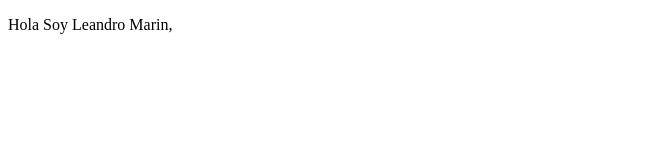
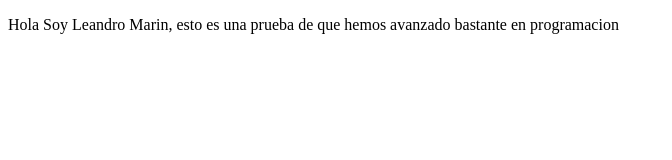
Before and after one commit to Nleandromarin/proyectoDemocursoprework, a plain HTML site: page index.html in a window 1280 px wide. Shown: the whole page, without its empty margins (0-672 px from the left). Drawn offline with Linux system fonts and the light colour scheme.

```diff
--- a/index.html
+++ b/index.html
@@ -8,7 +8,7 @@
 </head>
 <body>
     <p>
-        Hola Soy Leandro Marin,
+        Hola Soy Leandro Marin, esto es una prueba de que hemos avanzado bastante en programacion
     </p>
 </body>
 </html>
```
